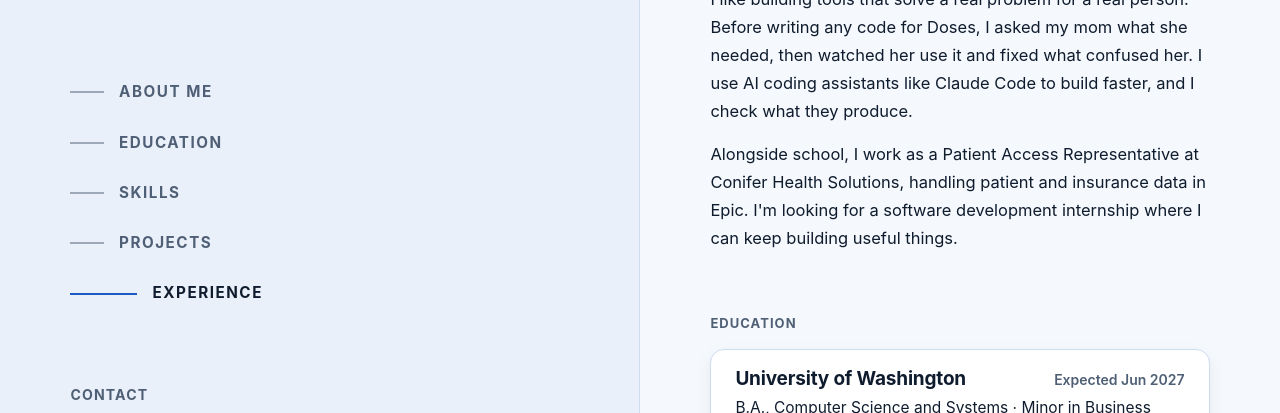
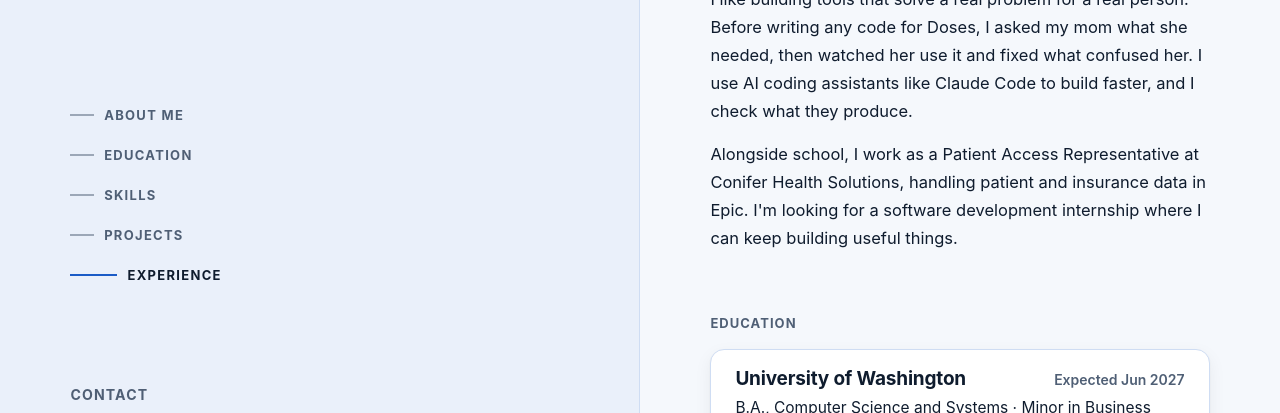
Before and after one commit to IbrahimCartan/IbrahimCartan.github.io, a plain HTML site: page index.html in a window 1280 px wide. Shown: the part 204-617 px from the top of the page. Drawn offline with Linux system fonts and the light colour scheme.

Commit message:
Smaller contents list and a soft blue glow on clickable boxes

```diff
--- a/styles.css
+++ b/styles.css
@@ -65,11 +65,11 @@ p { margin: 0 0 1em; }
 .spacer, .spacer-fill { flex: 1 1 0; height: auto; min-height: 1.4em; }
 /* Contents list: a line that grows and lights up for the hovered or current section */
 .toc ul { list-style: none; margin: 0; padding: 0; }
-.toc li + li { margin-top: clamp(.5em, 1.6vh, 1em); }
-.toc a { display: inline-flex; align-items: center; gap: 1em; padding: .35em 0; color: var(--muted); text-decoration: none; font-size: .82em; font-weight: 700; text-transform: uppercase; letter-spacing: .1em; }
-.toc-line { display: inline-block; width: 2.2em; height: 2px; background: currentColor; opacity: .5; transition: width .2s, opacity .2s; }
+.toc li + li { margin-top: clamp(.2em, .8vh, .5em); }
+.toc a { display: inline-flex; align-items: center; gap: .8em; padding: .25em 0; color: var(--muted); text-decoration: none; font-size: .7em; font-weight: 700; text-transform: uppercase; letter-spacing: .1em; }
+.toc-line { display: inline-block; width: 1.8em; height: 2px; background: currentColor; opacity: .5; transition: width .2s, opacity .2s; }
 .toc a:hover, .toc a[aria-current="true"] { color: var(--text); }
-.toc a:hover .toc-line, .toc a[aria-current="true"] .toc-line { width: 4.4em; opacity: 1; }
+.toc a:hover .toc-line, .toc a[aria-current="true"] .toc-line { width: 3.6em; opacity: 1; }
 .toc a[aria-current="true"] .toc-line { background: var(--accent); }
 
 .theme-toggle { flex: none; width: 2.3em; height: 2.3em; border-radius: .5em; border: 1px solid var(--border); background: var(--surface); color: var(--text); cursor: pointer; display: grid; place-items: center; }
@@ -236,3 +236,9 @@ html.viewer-open { overflow: hidden; }
   .project-head .thumb::before { inset: 8px; }
 }
 @media (prefers-reduced-motion: reduce) { .project-head .thumb { transition: none; } .project:hover .project-head .thumb { transform: none; } }
+
+/* Clickable boxes get a soft blue glow on hover */
+.email-card, .contact-links a, .theme-toggle, .all-projects, .slide img, .viewer button { transition: border-color .15s, box-shadow .15s, color .15s, background-color .15s; }
+.email-card:hover, .contact-links a:hover, .theme-toggle:hover, .all-projects:hover, .slide img:hover, .viewer button:hover:not(:disabled) {
+  box-shadow: 0 0 0 3px color-mix(in srgb, var(--accent) 18%, transparent), 0 0 16px color-mix(in srgb, var(--accent) 28%, transparent);
+}
```
